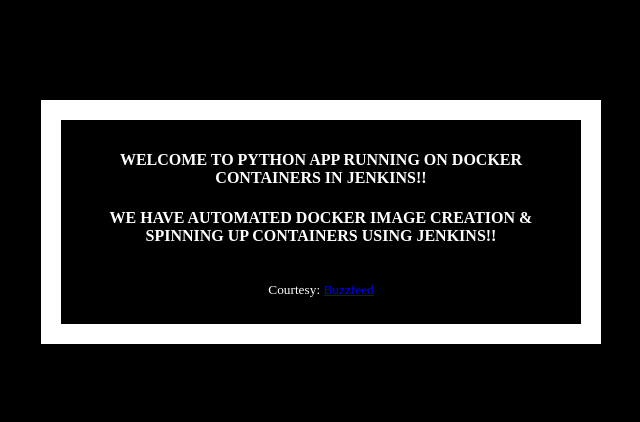
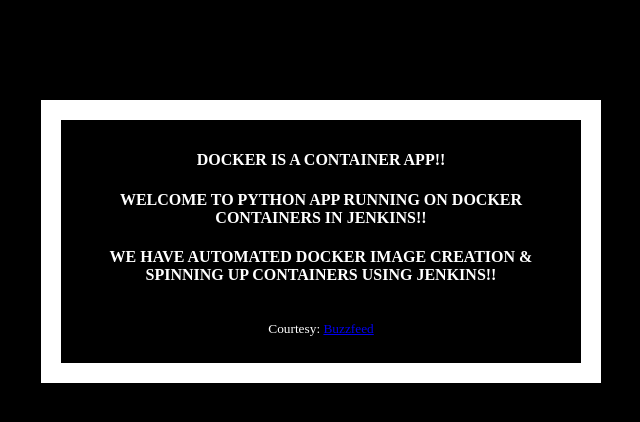
Before and after one commit to akannan1087/myPythonDockerRepo, a Flask app: template templates/index.html in a window 1280 px wide. Shown: the top 422 px of the page, without its empty margins (319-959 px from the left). Run offline with Flask 2, Linux system fonts and the light colour scheme; the template is opened without the code that fills it, so the values that code supplies are empty.

Commit message:
Update index.html

```diff
--- a/templates/index.html
+++ b/templates/index.html
@@ -19,6 +19,7 @@
   </head>
   <body>
     <div class="container">
+      <h4>Docker is a Container App!!</h4>
       <h4>Welcome to Python App running on Docker containers in Jenkins!!</h4>
       <h4>We have automated Docker image creation & spinning up Containers using Jenkins!!</h4>
       <img src="{{url}}" />
```
